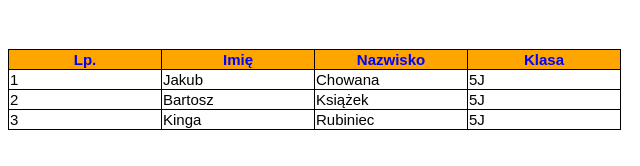
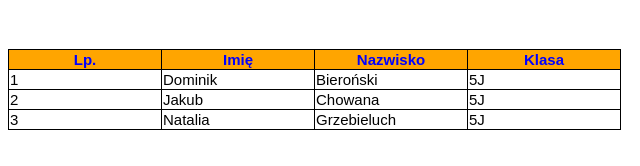
Before and after one commit to Loczek21/Dominik_2, a plain HTML site: page index.html in a window 1280 px wide. Shown: the part 262-428 px from the top of the page, 0-640 px from the left. Drawn offline with Linux system fonts and the light colour scheme.

Commit message:
Update index.html

```diff
--- a/index.html
+++ b/index.html
@@ -20,9 +20,9 @@ Lp.</th><th style="width:150px; background-color: orange; color: blue;">
 Imię</th><th style="width:150px; background-color: orange; color: blue;">
 Nazwisko</th><th style="width:150px; background-color: orange; color: blue;">
 Klasa</th></tr>
-<tr><td>1</td><td>Jakub</td><td>Chowana</td><td>5J</td></tr>
-<tr><td>2</td><td>Bartosz</td><td>Książek</td><td>5J</td></tr>
-<tr><td>3</td><td>Kinga</td><td>Rubiniec</td><td>5J</td></tr>
+<tr><td>1</td><td>Dominik</td><td>Bieroński</td><td>5J</td></tr>
+<tr><td>2</td><td>Jakub</td><td>Chowana</td><td>5J</td></tr>
+<tr><td>3</td><td>Natalia</td><td>Grzebieluch</td><td>5J</td></tr>
 </tbody></table>
 <style>
 table {
```
